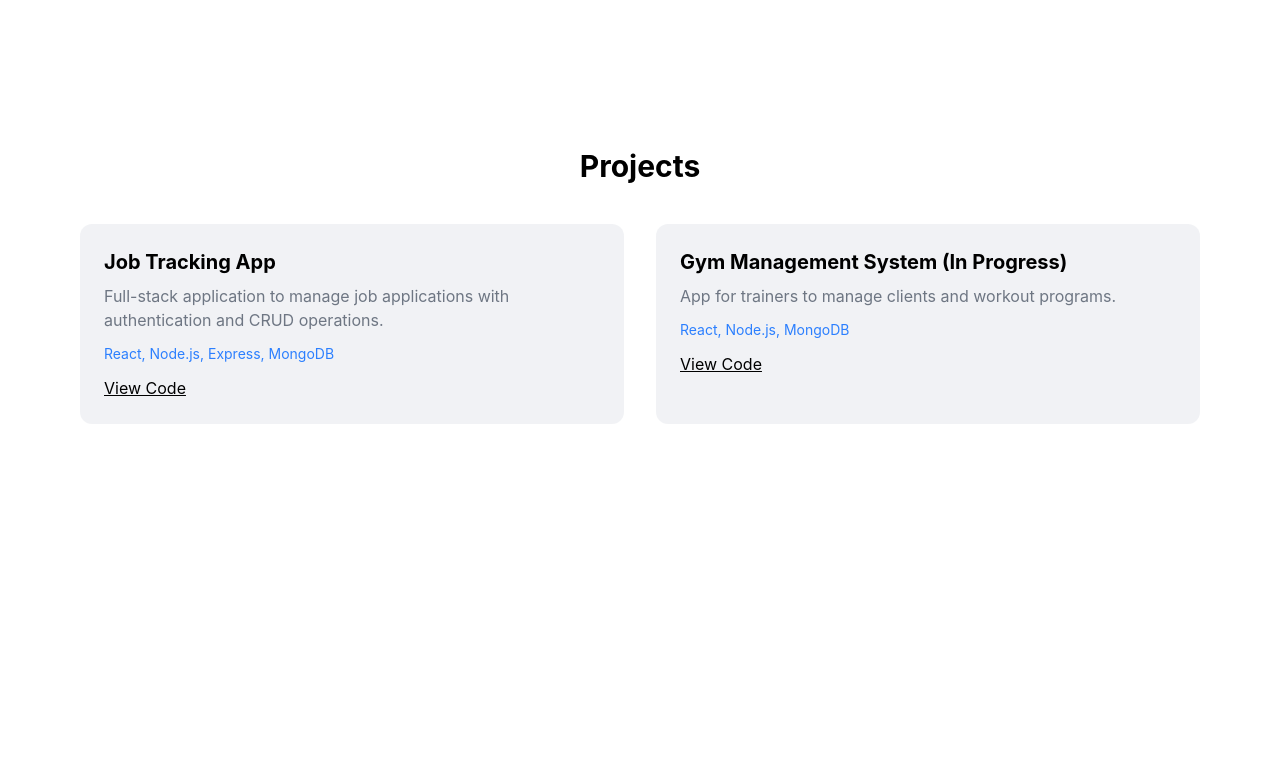
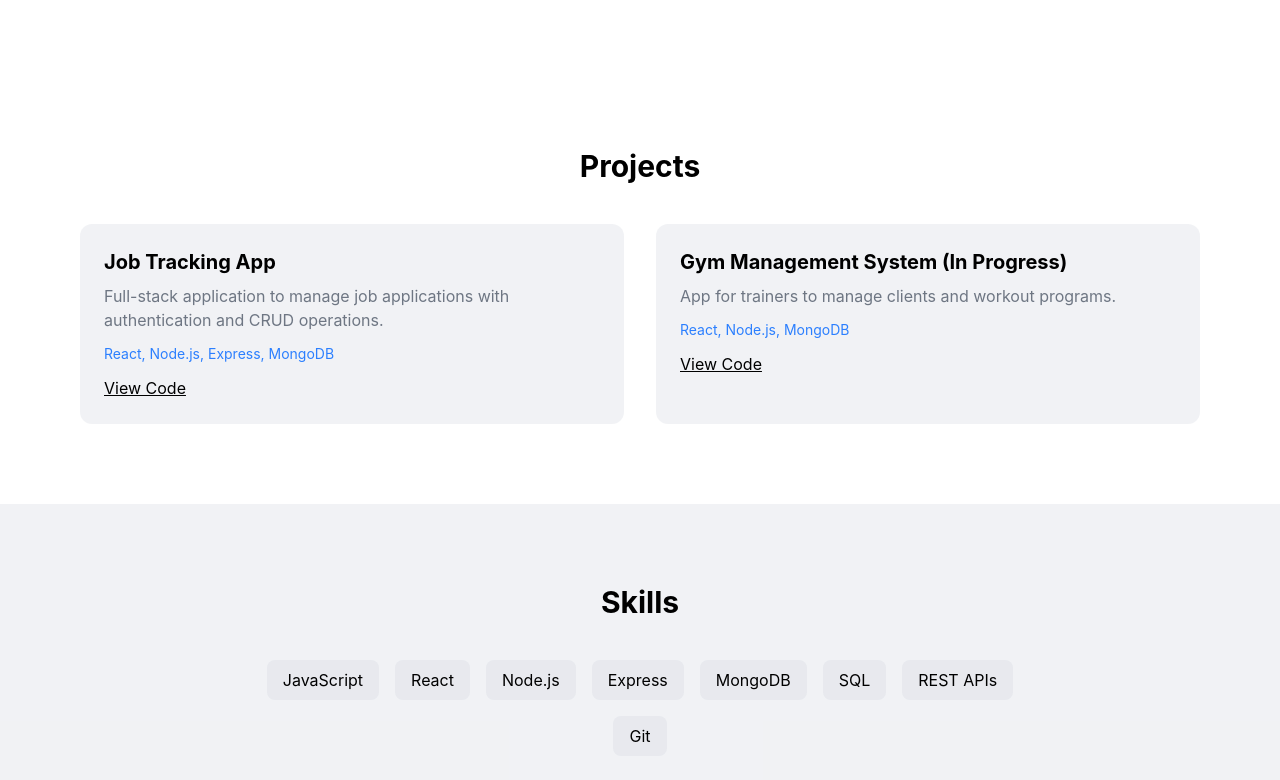
Before and after one commit to jomard44/jomard-portfolio, a React (Vite) app: page / in a window 1280 px wide. Shown: the part 296-1076 px from the top of the page. Before the commit the page ends 800 px from the top, so only its background shows below. Built offline with nearby package versions, Linux system fonts and the light colour scheme.

Commit message:
create skilles section

```diff
--- a/src/App.jsx
+++ b/src/App.jsx
@@ -3,6 +3,7 @@ import './App.css'
 import Navbar from './components/Navbar'
 import Hero from './components/Hero'
 import Projects from './components/Projects'
+import Skills from './components/Skilles'
 
 function App() {
 
@@ -11,6 +12,7 @@ function App() {
     <Navbar/>
      <Hero/>
      <Projects/>
+     <Skills/>
     </>
   )
 }
--- a/src/components/Skilles.jsx
+++ b/src/components/Skilles.jsx
@@ -0,0 +1,29 @@
+const Skills = () => {
+  return (
+    <section id="skills" className="py-20 px-4 bg-gray-300/30 ">
+      <h2 className="text-3xl font-bold mb-10 text-center">Skills</h2>
+
+      <div className="flex flex-wrap justify-center gap-4 max-w-3xl mx-auto">
+        {[
+          "JavaScript",
+          "React",
+          "Node.js",
+          "Express",
+          "MongoDB",
+          "SQL",
+          "REST APIs",
+          "Git"
+        ].map((skill) => (
+          <span
+            key={skill}
+            className="bg-gray-300/30 px-4 py-2 rounded-lg"
+          >
+            {skill}
+          </span>
+        ))}
+      </div>
+    </section>
+  );
+};
+
+export default Skills;
```
